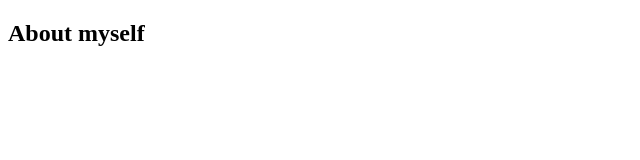
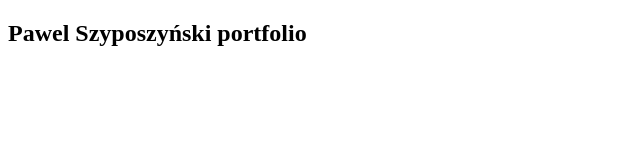
Before and after one commit to Pablo-Es/Pablo-Es.github.io, a plain HTML site: page index.html in a window 1280 px wide. Shown: the whole page, without its empty margins (0-640 px from the left). Drawn offline with Linux system fonts and the light colour scheme.

Commit message:
ready to review @pukie

```diff
--- a/index.html
+++ b/index.html
@@ -10,7 +10,7 @@
 <body>
     <section class="main">
         <header class="top">
-            <h1>About myself</h1>
+            <h1>Pawel Szyposzyński portfolio</h1>
         </header>
     </section>
 </body>
```
